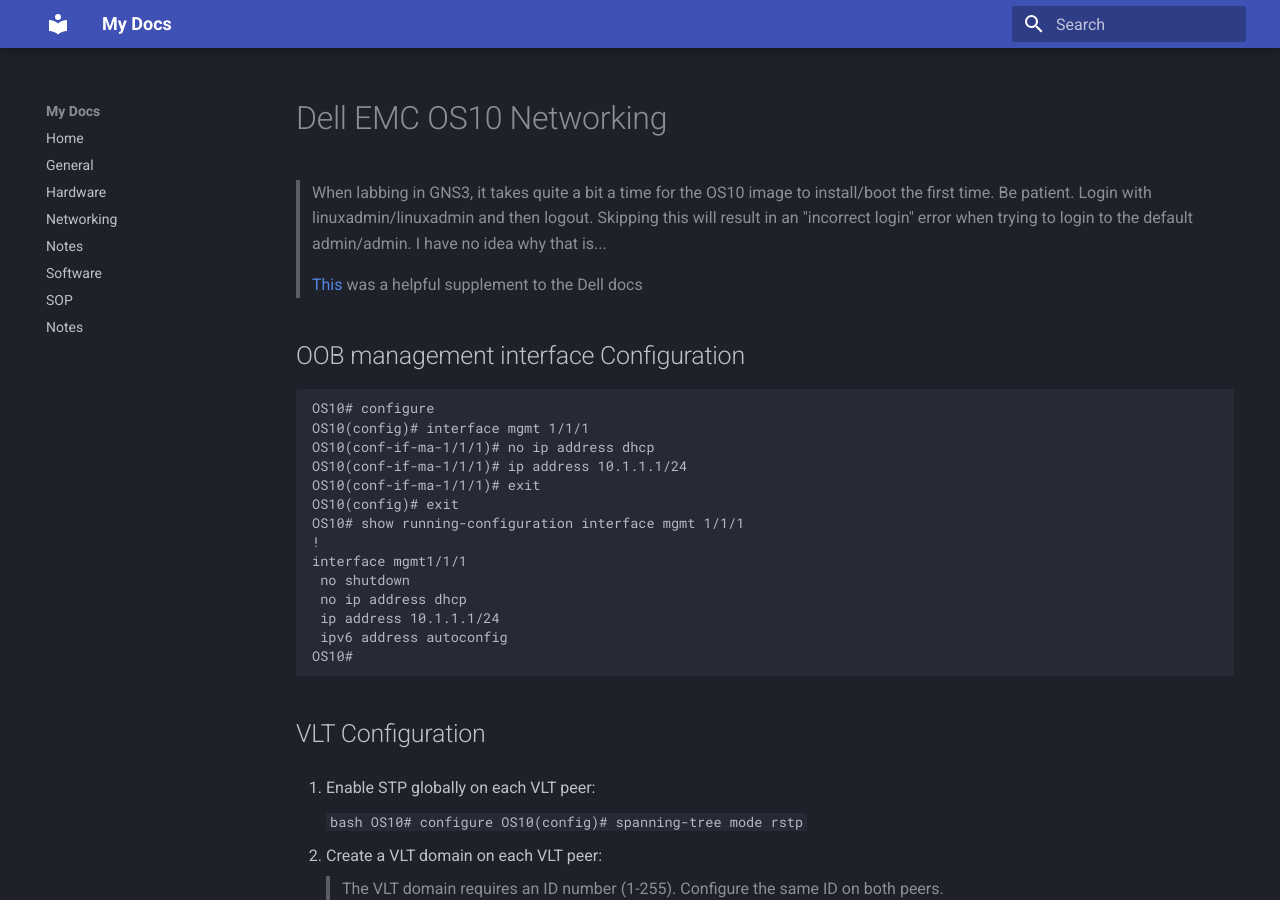
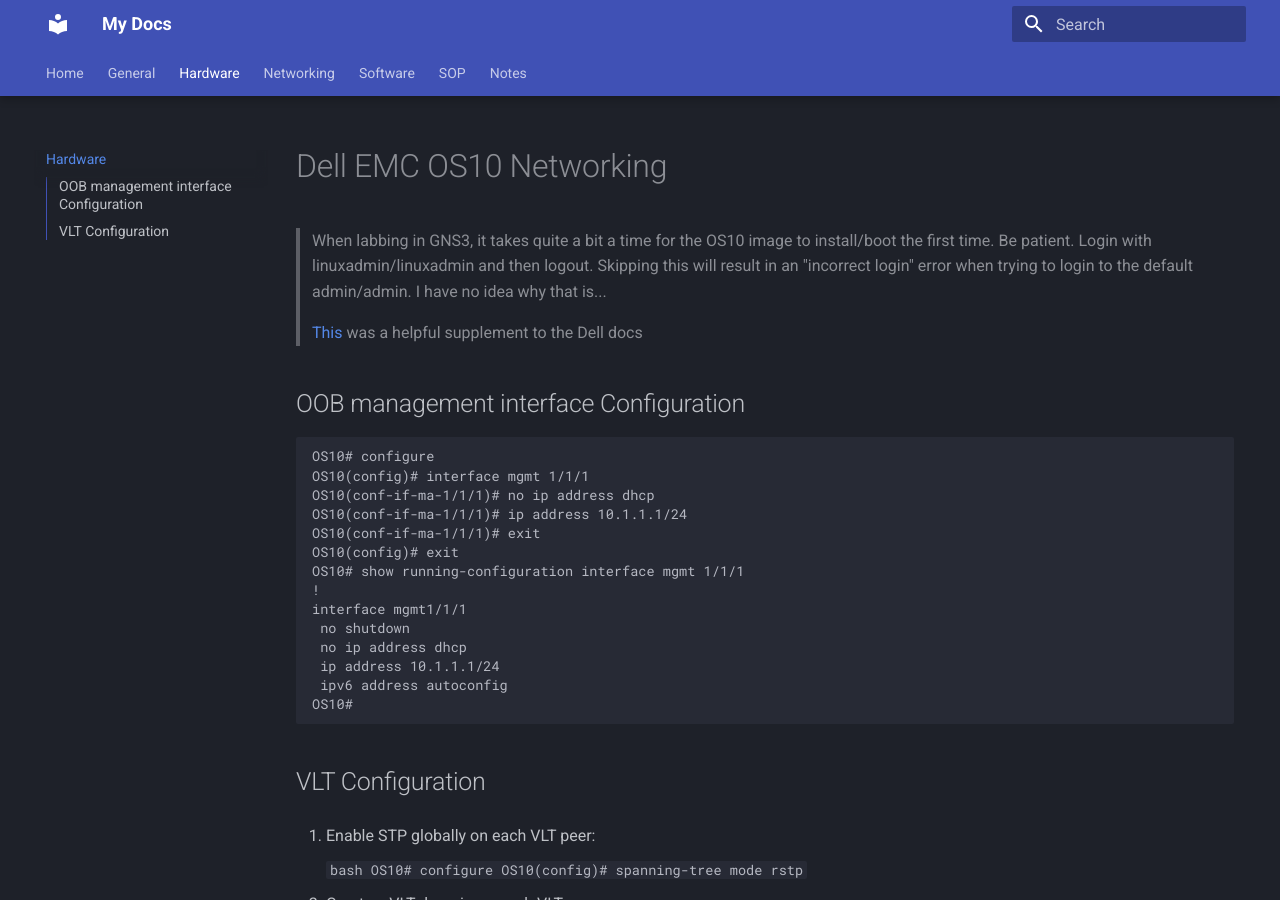
Before and after one commit to rmscode/binary-garden, an MkDocs documentation site: the page built from docs/hardware/hardware.md, in a window 1280 px wide and 900 px high. Built offline with MkDocs 1.6.1 and Material for MkDocs 9.7.7, drawn with Linux system fonts in a browser that asks for light colours; some of the changed lines change nothing that is shown.

Commit message:
Update mkdocs.yml

```diff
--- a/mkdocs.yml
+++ b/mkdocs.yml
@@ -3,13 +3,14 @@
 ## Navbar options
 nav:
   - Home: index.md
-  - General: general.md
-  - Hardware: hardware.md
-  - Networking: networking.md
-  - Notes: notes.md
-  - Software: software.md
-  - SOP: sop.md
-  - Notes: notes.md
+  - General: general/general.md
+  - Hardware: hardware/hardware.md
+  - Networking: networking/networking.md
+  - Software: software/software.md
+  - SOP: sop/SOP.md
+  - Notes:
+    - Notes: notes/notes.md
+    - '2023': notes/2023.md
 
 ## Theme options
 theme:
@@ -29,8 +30,8 @@
 
   features:
     - navigation.tracking
-    #- navigation.tabs
-    #- navigation.tabs.sticky
+    - navigation.tabs
+    - navigation.tabs.sticky
     - navigation.path
     - navigation.top
     - toc.follow
```
